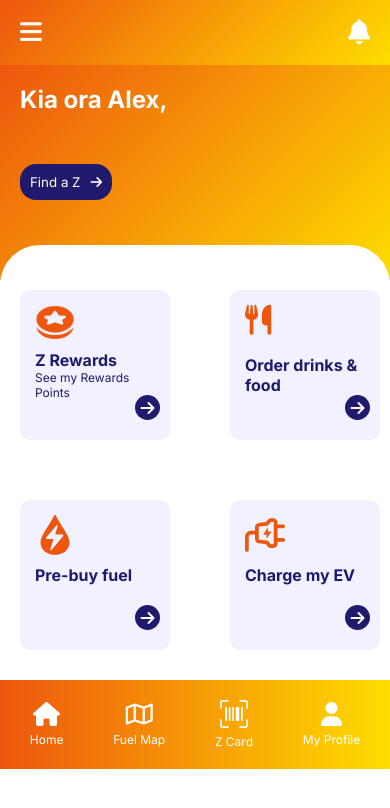
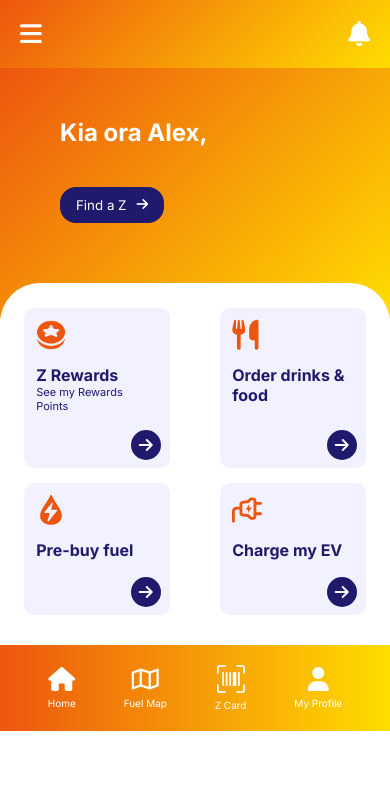
Before and after one commit to Michellelo123/Z-Energy-Replica, a React (Vite) app in the folder frontend/: page / in a window 390 px wide. Shown: the top 808 px of the page. Built offline with nearby package versions, Linux system fonts and the light colour scheme; no server answers; a web font is replaced by a local one.

Commit message:
RWD for mobile

```diff
--- a/frontend/src/components/footer/Footer.jsx
+++ b/frontend/src/components/footer/Footer.jsx
@@ -63,7 +63,8 @@
             </ul>
         </div>
         <div className={styles.footerRightSide}>
-            <button>Contact us
+            <button className={styles.contactBtn}>
+                <p>Contact us</p>
                 <i class="fa-solid fa-location-dot"></i>
             </button>
             <div className={styles.icons}>
--- a/frontend/src/components/footer/Footer.module.css
+++ b/frontend/src/components/footer/Footer.module.css
@@ -35,8 +35,8 @@
 }
 
 /* Button styling */
-.footer button {
-  padding: 10px 20px;
+.contactBtn {
+  padding: 5px 5px 5px 9px;
   background-color: rgb(237, 86,14);
   color: white;
   border: none;
@@ -62,6 +62,7 @@
   color: white;
   background-color: rgb(237, 86, 14);
   padding: 0;
+  margin-left: 3px;
   width: 30px;
   height: 30px;
   display: flex;
@@ -81,3 +82,16 @@
   opacity: 0.5;
   cursor: pointer;
 }
+
+.contactBtn{
+  display: flex;
+  align-items: center;
+  gap: 5px;
+}
+
+.contactBtn i {
+  color:rgb(237, 86, 14);
+  background-color: white;
+  border-radius: 50%;
+  padding: 8px;
+}
--- a/frontend/src/components/footer/Subfooter.jsx
+++ b/frontend/src/components/footer/Subfooter.jsx
@@ -10,9 +10,9 @@
             <li>Fuel Safety Data Sheets</li>
             <li>Investor relations</li>
         </ul>
-        <div>
+        <div className={styles.privacy}>
             <p>&copy; Z Energy Limited. All trademarks are used under license  </p>
-            <img src="/privacy-img.png" alt="" width="40px"/>
+            <img src="/privacy-img.png" alt="" width="30px"/>
         </div>
 
     </div>
--- a/frontend/src/components/footer/Subfooter.module.css
+++ b/frontend/src/components/footer/Subfooter.module.css
@@ -17,3 +17,8 @@
     text-decoration: underline;
     cursor: pointer;
 }
+
+.privacy{
+    display: flex;
+    align-items: center;
+}
--- a/frontend/src/components/homepage/Home.jsx
+++ b/frontend/src/components/homepage/Home.jsx
@@ -26,13 +26,13 @@
 
   return (
     <>
-      {/* <div className={styles.home}>
+      <div className={styles.home}>
         <Navbar/>
           <Hero/>
           <More cards={cards}/>
           <Footer/>
           <Subfooter/>
-      </div> */}
+      </div>
       <div className={styles.mobile}>
         <Mobile/>
       </div>
--- a/frontend/src/components/homepage/Home.module.css
+++ b/frontend/src/components/homepage/Home.module.css
@@ -0,0 +1,16 @@
+.home{
+    display:block;
+}
+.mobile{
+    display:none;
+}
+
+
+@media (max-width: 480px){
+    .home{
+        display: none;
+    }
+    .mobile{
+        display: block;
+    }
+}
--- a/frontend/src/components/homepage/hero-section/Hero.module.css
+++ b/frontend/src/components/homepage/hero-section/Hero.module.css
@@ -1,7 +1,7 @@
 .hero{
     background-image: url("/Z-Hero-image.jpg");
     background-size: cover;
-    height: 50vh;
+    height: 75vh;
     background-position: center;
     display: flex;
     justify-content: flex-start;
--- a/frontend/src/components/homepage/mobile/bottomnav/Bottomnav.module.css
+++ b/frontend/src/components/homepage/mobile/bottomnav/Bottomnav.module.css
@@ -1,12 +1,15 @@
 .bottomNav{
     background: linear-gradient(to right, #ED560E, #FFDD00);
-    margin-top: -20px;
+    margin-top: -20px auto 0 auto;
+    max-width: 480px;
+    min-height: 70px;
 }
 .navbar{
     display: flex;
     justify-content: space-evenly;
+    align-items: center;
     padding: 20px;
-    gap: 40px;
+    gap: 20px;
     color: white;
 
 }
@@ -19,7 +22,7 @@
 }
 
 .navbar li p{
-    font-size: 12px;
+    font-size: 10px;
     margin-top: 6px;
 
 }
--- a/frontend/src/components/homepage/mobile/main/Main.jsx
+++ b/frontend/src/components/homepage/mobile/main/Main.jsx
@@ -5,7 +5,7 @@
     <>
     <div className={styles.main}>
         <div className={styles.cards}>
-            <img src="/z-coin.png" alt="rewards-icon" width="40px" height="40px"/>
+            <img src="/z-coin.png" alt="rewards-icon" width="30px" height="30px"/>
             <h4>Z Rewards</h4>
             <p>See my Rewards Points</p>
             <i className={`fa-solid fa-arrow-right ${styles.arrow}`}></i>
@@ -16,12 +16,12 @@
             <i className={`fa-solid fa-arrow-right ${styles.arrow}`}></i>
         </div>
         <div className={styles.cards}>
-            <img src="/fuel.svg" alt="fuel-icon"width="40px" height="40px"/>
+            <img src="/fuel.svg" alt="fuel-icon"width="30px" height="30px"/>
             <h4>Pre-buy fuel</h4>
             <i className={`fa-solid fa-arrow-right ${styles.arrow}`}></i>
         </div>
         <div className={styles.cards}>
-            <img src="evcharge.svg" alt="ev-charger-icon" width="40px" height="40px"/>
+            <img src="evcharge.svg" alt="ev-charger-icon" width="30px" height="30px"/>
             <h4>Charge my EV</h4>
             <i className={`fa-solid fa-arrow-right ${styles.arrow}`}></i>
         </div>
--- a/frontend/src/components/homepage/mobile/main/Main.module.css
+++ b/frontend/src/components/homepage/mobile/main/Main.module.css
@@ -1,62 +1,78 @@
 .main{
     display: grid;
     grid-template-columns: repeat(2, 1fr);
-    gap: 20px;
+    gap: 15px 2px;
     justify-items: center;
     border-radius: 40px;
     background-color: rgb(255, 255, 255);
     padding-top: 25px;
     padding-bottom: 30px;
-
+    width: 100%;
+    max-width: 480px;
     /* for overlapping */
     margin-top: -35px;
+    min-height: 200px;
 
 }
 
 .cards{
     /* border: 2px solid black; */
     border-radius: 10px;
-    margin: 20px;
-    padding: 15px;
+
+    padding: 12px;
     padding-bottom: 55px;
-    width: 150px;
-    height: 150px;
+    width: 75%;
+    min-height: 130px;
     display: flex;
     flex-direction: column;
-    justify-content: flex-start;
+    /* justify-content: flex-start; */
     color: rgb(31, 26, 108);
     background-color: rgb(242, 241, 255);
     position: relative;
-}
-
-.cards i{
-    margin-bottom: 10px;
 }
 
 .arrow{
     background-color: rgb(31, 26, 108);
     color: white;
     padding: 6px;
-    width: 25px;
-    height: 25px;
+    width: 30px;
+    height: 30px;
     display: flex;
     align-items: center;
     justify-content: center;
     border-radius: 50%;
     position: absolute;
-    bottom: 10px;
-    right: 10px;
+    bottom: 8px;
+    right: 9px;
 }
 
 .cards i:nth-child(1){
     color: rgb(237, 86,14);
     font-size: 30px;
-    /* border: 1px solid black;*/
+    /* border: 1px solid black; */
 }
 .cards h4{
-    margin-top: 10px;
+    margin-top: 15px;
+    font-size: 16px;
 }
 
 .cards p{
-    font-size: 12px;
+    font-size: 11px;
 }
+
+@media (max-width: 360px) {
+
+  .cards h4 {
+      font-size: 14px;
+  }
+
+  .cards p {
+      font-size: 10px;
+  }
+
+  .arrow {
+      width: 26px;
+      height: 26px;
+  }
+
+}
--- a/frontend/src/components/homepage/mobile/topNav/TopNav.module.css
+++ b/frontend/src/components/homepage/mobile/topNav/TopNav.module.css
@@ -5,6 +5,10 @@
     align-items: center;
     justify-content: space-between;
     padding: 20px;
+    width: 100%;
+    max-width: 480px;
+    margin:0 auto;
+    min-height: 68px;
     /* border-bottom: black solid 1px; */
 }
 
--- a/frontend/src/components/homepage/mobile/userDisplay/UserDisplay.module.css
+++ b/frontend/src/components/homepage/mobile/userDisplay/UserDisplay.module.css
@@ -1,24 +1,32 @@
 .userDisplay{
      background: linear-gradient(135deg, #ED560E, #FFDD00);
     color: white;
-    padding-bottom: 80px;
-
+    padding-bottom: 70px;
+    width: 100%;
+    max-width: 480px;
+    margin: 0 auto;
+    min-height: 250px;
 }
 
 .userDisplay h2{
-    margin-left: 20px;
-    margin: 0px 20px 30px 20px;
-    padding-top: 20px;
+    /* margin-left: 20px; */
+    margin: 0px 20px 20px 20px;
+    padding-top: 50px;
+    padding-bottom: 20px;
+    padding-left: 40px;
 }
 
 .userDisplay button{
     color: white;
     background-color: rgb(31, 26, 108);
     border: none;
-    padding: 10px;
+    padding: 10px 16px;
     border-radius: 16px;
-    margin-top: 20px;
-    margin-left: 20px;
+    /* margin-top: 20px; */
+    margin-left: 60px;
+    display: flex;
+    align-items: center;
+    /* padding-left: 40px; */
 
 }
 
```
